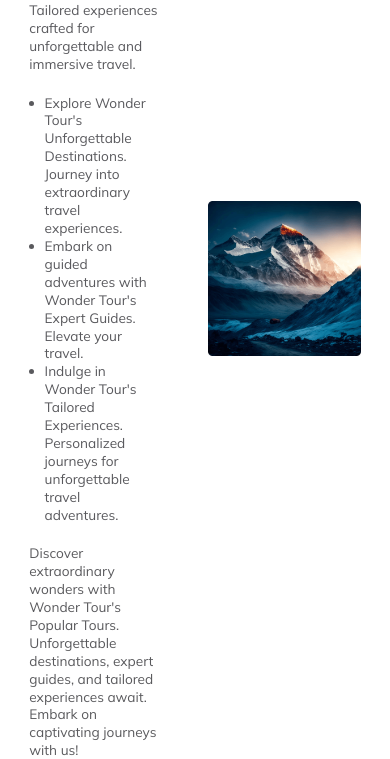
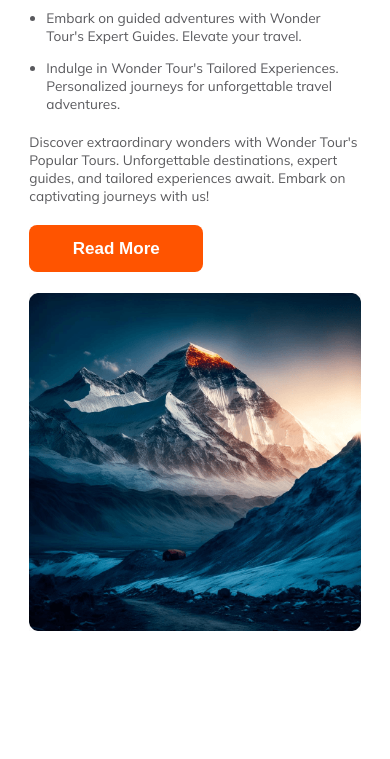
Before and after one commit to Yamin39/Wonder-Tour, a plain HTML site: page index.html in a window 390 px wide. Shown: the part 805-1564 px from the top of the page. After the commit the page ends 1439 px from the top, so only its background shows below. Drawn offline with Linux system fonts and the light colour scheme.

Commit message:
popular tour section completed with mobile responsiveness

```diff
--- a/index.html
+++ b/index.html
@@ -4,7 +4,7 @@
     <meta charset="UTF-8" />
     <meta name="viewport" content="width=device-width, initial-scale=1.0" />
     <title>Wonder Tour</title>
-    <link rel="shortcut icon" href="images/logo.png" type="image/x-icon" />
+    <link rel="shortcut icon" href="./images/logo.png" type="image/x-icon" />
     <link rel="stylesheet" href="styles/style.css" />
     <link rel="stylesheet" href="styles/responsive.css" />
     <link
@@ -104,9 +104,10 @@
             Unforgettable destinations, expert guides, and tailored experiences
             await. Embark on captivating journeys with us!
           </p>
+          <button class="primary-btn">Read More</button>
         </div>
         <div class="popular-tours-img">
-          <img src="images/popular-tours.png" alt="Mountain Image" />
+          <img src="./images/popular-tours.png" alt="Mountain Image" />
         </div>
       </section>
     </main>
--- a/styles/responsive.css
+++ b/styles/responsive.css
@@ -4,8 +4,15 @@
   html {
     font-size: 3.5vw;
   }
+  /* common styles  */
+  .section-title {
+    font-size: 1.563rem;
+  }
   .section-desc {
     line-height: 1.313rem;
+  }
+  main section {
+    margin-bottom: 1.5rem;
   }
 
   /* nav bar */
@@ -53,4 +60,13 @@
   .banner-head p {
     font-size: 0.875rem;
   }
+
+  /* popular-tours */
+  .popular-tours {
+    flex-direction: column;
+    gap: 1.5rem;
+  }
+  .popular-tours-content, .popular-tours-img {
+    width: 100%;
+  }
 }
--- a/styles/style.css
+++ b/styles/style.css
@@ -47,6 +47,7 @@ img {
   background: var(--secondary-color);
   border: none;
   border-radius: 8px;
+  font-size: 1.25rem;
   font-weight: 700;
   padding: 1rem 0;
   cursor: pointer;
@@ -144,6 +145,10 @@ nav ul li a:hover {
 
 /* main styles  */
 
+main section {
+  margin-bottom: 6.25rem;
+}
+
 /* banner styles  */
 
 .banner {
@@ -214,6 +219,7 @@ nav ul li a:hover {
   display: flex;
   justify-content: center;
   align-items: center;
+  font-size: 1rem;
   gap: 0.5rem;
 }
 
@@ -237,10 +243,19 @@ nav ul li a:hover {
   color: rgba(19, 19, 24, 0.70);
 }
 
+.popular-tours-content p {
+  margin-top: 1.5rem;
+}
+
+.popular-tours-content li {
+  margin-bottom: 1rem;
+}
+
 .popular-tours-content ul {
-  margin: 1.5rem 1.125rem;
+  margin: 1.5rem 1.25rem;
 }
 
 .popular-tours-content .para2 {
   color: #5A5A5D;
+  margin-bottom: 1.5rem;
 }
```
